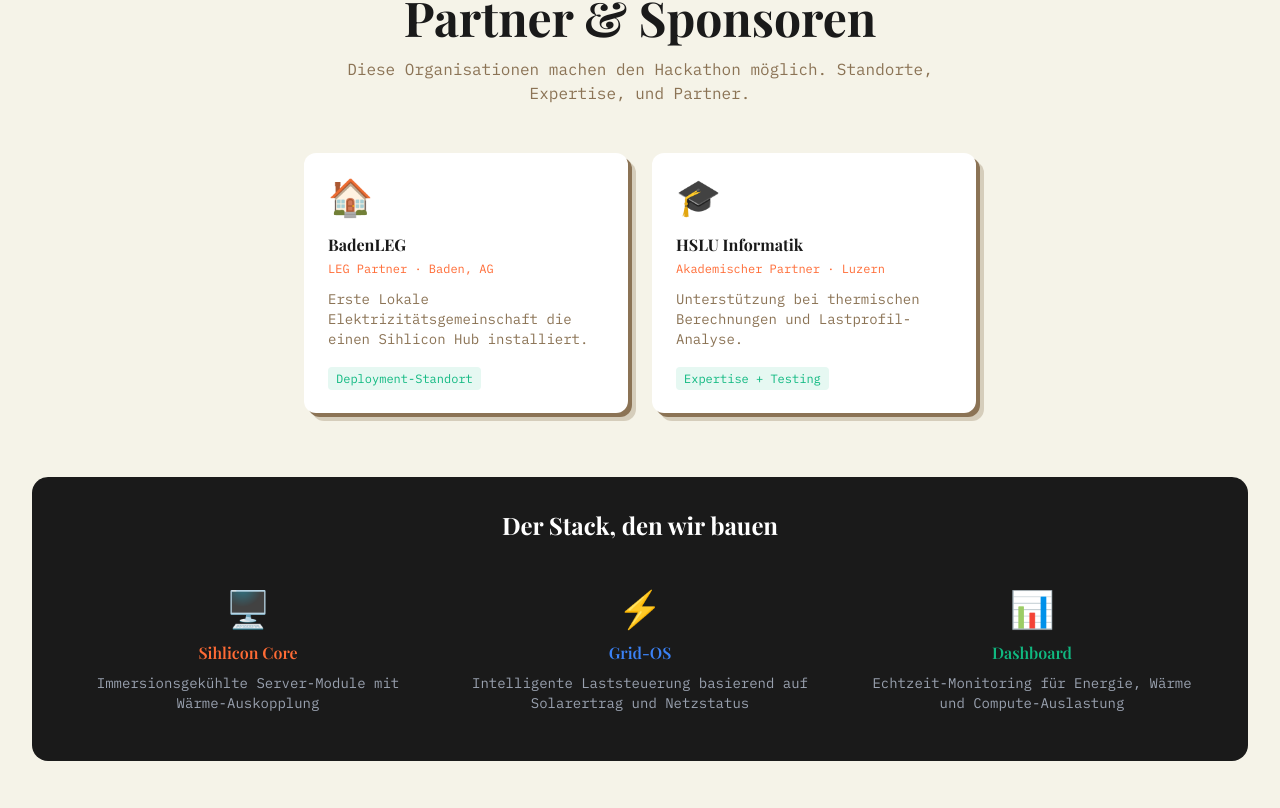
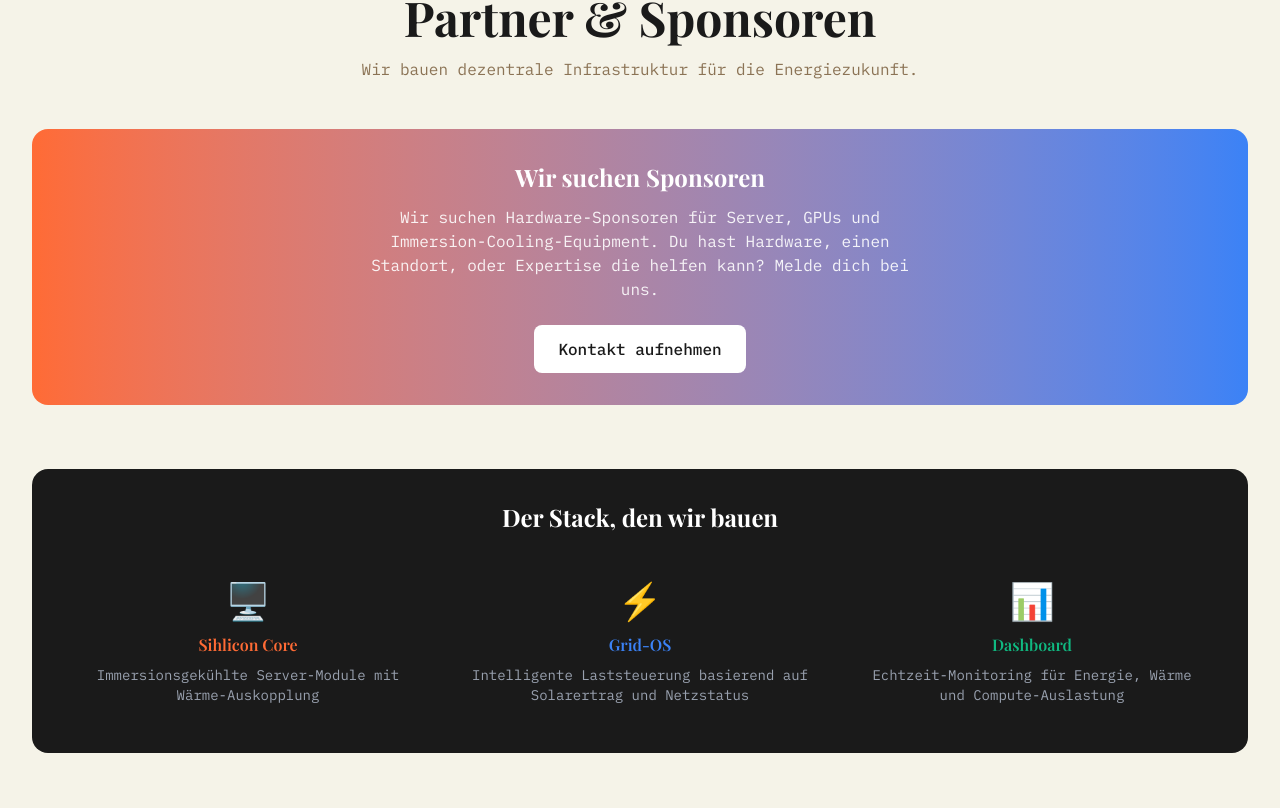
Before and after one commit to wgusta/sihlhack, a Next.js app: page / in a window 1280 px wide. Shown: the part 8412-9220 px from the top of the page. Built offline with nearby package versions, Linux system fonts and the light colour scheme.

Commit message:
Remove partner cards and move sponsor CTA above stack section
- Remove BadenLEG and HSLU Informatik partner cards (not confirmed yet)
- Move 'Wir suchen Sponsoren' CTA above 'Der Stack, den wir bauen'
- Simplify section description

```diff
--- a/components/landing/DataProvidersSection.tsx
+++ b/components/landing/DataProvidersSection.tsx
@@ -1,26 +1,4 @@
 'use client'
-
-// Partner types for the hackathon
-const deploymentPartners = [
-  {
-    id: 'badenleg',
-    name: 'BadenLEG',
-    type: 'LEG Partner',
-    location: 'Baden, AG',
-    contribution: 'Deployment-Standort',
-    logo: '🏠',
-    description: 'Erste Lokale Elektrizitätsgemeinschaft die einen Sihlicon Hub installiert.',
-  },
-  {
-    id: 'hslu',
-    name: 'HSLU Informatik',
-    type: 'Akademischer Partner',
-    location: 'Luzern',
-    contribution: 'Expertise + Testing',
-    logo: '🎓',
-    description: 'Unterstützung bei thermischen Berechnungen und Lastprofil-Analyse.',
-  },
-]
 
 export function DataProvidersSection() {
   return (
@@ -35,39 +13,29 @@ export function DataProvidersSection() {
             Partner & Sponsoren
           </h2>
           <p className="mt-4 text-historic-sepia font-mono max-w-2xl mx-auto">
-            Diese Organisationen machen den Hackathon möglich.
-            Standorte, Expertise, und Partner.
+            Wir bauen dezentrale Infrastruktur für die Energiezukunft.
           </p>
         </div>
 
-        {/* Partners Grid */}
-        <div className="grid grid-cols-1 sm:grid-cols-2 lg:grid-cols-2 gap-6 max-w-2xl mx-auto">
-          {deploymentPartners.map((partner) => (
-            <div
-              key={partner.id}
-              className="bg-white rounded-xl p-6 shadow-historic hover:shadow-lg transition-shadow"
-            >
-              <div className="text-4xl mb-4">{partner.logo}</div>
-              <h3 className="font-display font-bold text-brand-black">
-                {partner.name}
-              </h3>
-              <p className="font-mono text-xs text-thermal-orange mt-1">
-                {partner.type} · {partner.location}
-              </p>
-              <p className="font-mono text-sm text-historic-sepia mt-3">
-                {partner.description}
-              </p>
-              <div className="mt-4">
-                <span className="px-2 py-1 bg-grid-green/10 text-grid-green rounded text-xs font-mono">
-                  {partner.contribution}
-                </span>
-              </div>
-            </div>
-          ))}
+        {/* Call for Sponsors - Now at the top */}
+        <div className="bg-gradient-to-r from-thermal-orange to-compute-blue rounded-2xl p-8 text-center mb-16">
+          <h3 className="font-display text-2xl font-bold text-white">
+            Wir suchen Sponsoren
+          </h3>
+          <p className="mt-3 font-mono text-white/90 max-w-xl mx-auto">
+            Wir suchen Hardware-Sponsoren für Server, GPUs und Immersion-Cooling-Equipment.
+            Du hast Hardware, einen Standort, oder Expertise die helfen kann? Melde dich bei uns.
+          </p>
+          <a
+            href="mailto:partner@sihlhack.ch"
+            className="inline-block mt-6 px-6 py-3 bg-white text-brand-black font-mono font-medium rounded-lg hover:bg-white/90 transition-colors"
+          >
+            Kontakt aufnehmen
+          </a>
         </div>
 
         {/* What you'll build */}
-        <div className="mt-16 bg-brand-black rounded-2xl p-8">
+        <div className="bg-brand-black rounded-2xl p-8">
           <h3 className="font-display text-2xl font-bold text-white text-center mb-8">
             Der Stack, den wir bauen
           </h3>
@@ -95,23 +63,6 @@ export function DataProvidersSection() {
             </div>
           </div>
         </div>
-
-        {/* Call for Sponsors */}
-        <div className="mt-16 bg-gradient-to-r from-thermal-orange to-compute-blue rounded-2xl p-8 text-center">
-          <h3 className="font-display text-2xl font-bold text-white">
-            Wir suchen Sponsoren
-          </h3>
-          <p className="mt-3 font-mono text-white/90 max-w-xl mx-auto">
-            Wir suchen Hardware-Sponsoren für Server, GPUs und Immersion-Cooling-Equipment.
-            Du hast Hardware, einen Standort, oder Expertise die helfen kann? Melde dich bei uns.
-          </p>
-          <a
-            href="mailto:partner@sihlhack.ch"
-            className="inline-block mt-6 px-6 py-3 bg-white text-brand-black font-mono font-medium rounded-lg hover:bg-white/90 transition-colors"
-          >
-            Kontakt aufnehmen
-          </a>
-        </div>
       </div>
     </section>
   )
```
